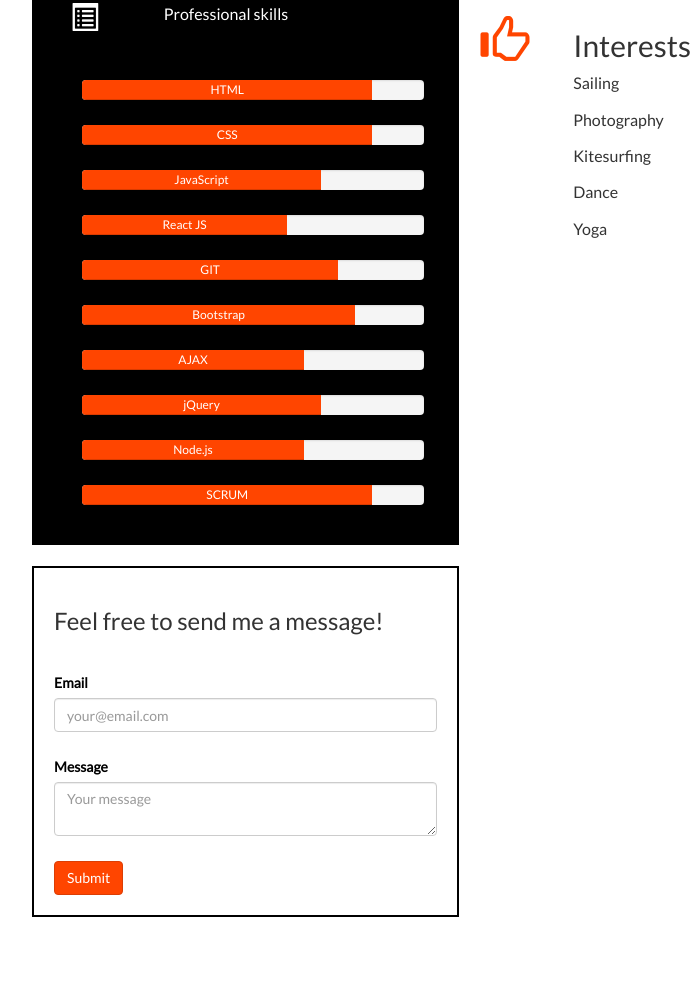
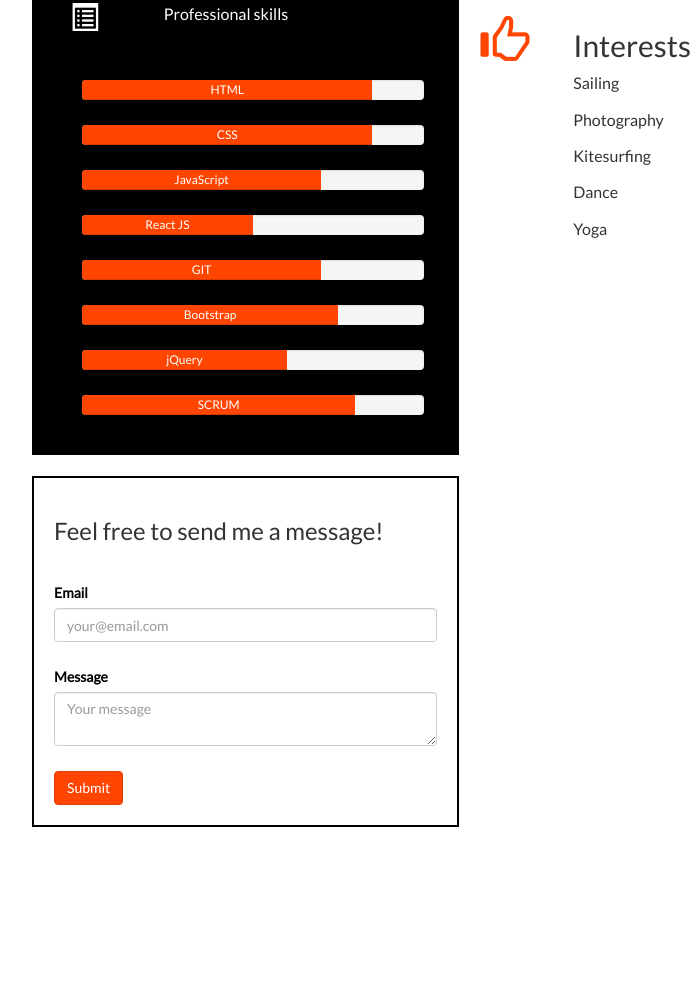
Before and after one commit to AleksandraJagodzinska/AleksandraJagodzinska.github.io, a plain HTML site: page index.html in a window 1280 px wide. Shown: the part 1081-2062 px from the top of the page, without its empty margins (96-791 px from the left). After the commit the page ends 1972 px from the top, so only its background shows below. Drawn offline with nearby package versions, Linux system fonts and the light colour scheme.

Commit message:
changes in html

```diff
--- a/index.html
+++ b/index.html
@@ -78,49 +78,37 @@
             </div>
             <div class="progress">
                 <div class="progress-bar" role="progressbar" aria-valuenow="70"
-                     aria-valuemin="0" aria-valuemax="100" style="width:60%">
+                     aria-valuemin="0" aria-valuemax="100" style="width:50%">
                     React JS
                 </div>
 
             </div>
             <div class="progress">
                 <div class="progress-bar" role="progressbar" aria-valuenow="70"
-                     aria-valuemin="0" aria-valuemax="100" style="width:75%">
+                     aria-valuemin="0" aria-valuemax="100" style="width:70%">
                     GIT
                 </div>
 
             </div>
             <div class="progress">
                 <div class="progress-bar" role="progressbar" aria-valuenow="70"
-                     aria-valuemin="0" aria-valuemax="100" style="width:80%">
+                     aria-valuemin="0" aria-valuemax="100" style="width:75%">
                     Bootstrap
                 </div>
 
             </div>
+
             <div class="progress">
                 <div class="progress-bar" role="progressbar" aria-valuenow="70"
-                     aria-valuemin="0" aria-valuemax="100" style="width:65%">
-                    AJAX
-                </div>
-
-            </div>
-            <div class="progress">
-                <div class="progress-bar" role="progressbar" aria-valuenow="70"
-                     aria-valuemin="0" aria-valuemax="100" style="width:70%">
+                     aria-valuemin="0" aria-valuemax="100" style="width:60%">
                     jQuery
                 </div>
 
             </div>
+
             <div class="progress">
                 <div class="progress-bar" role="progressbar" aria-valuenow="70"
-                     aria-valuemin="0" aria-valuemax="100" style="width:65%">
-                    Node.js
-                </div>
-
-            </div>
-            <div class="progress">
-                <div class="progress-bar" role="progressbar" aria-valuenow="70"
-                     aria-valuemin="0" aria-valuemax="100" style="width:85%">
+                     aria-valuemin="0" aria-valuemax="100" style="width:80%">
                     SCRUM
                 </div>
 
```
